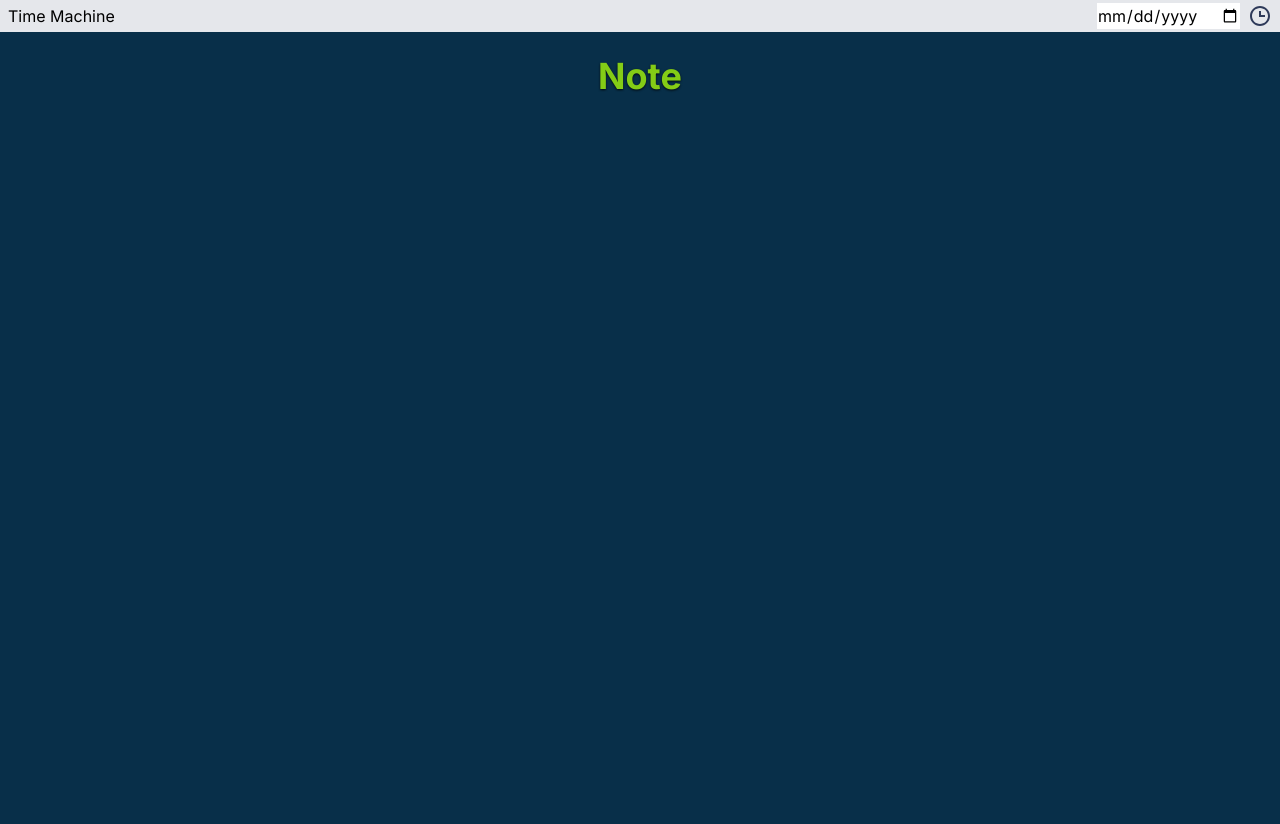
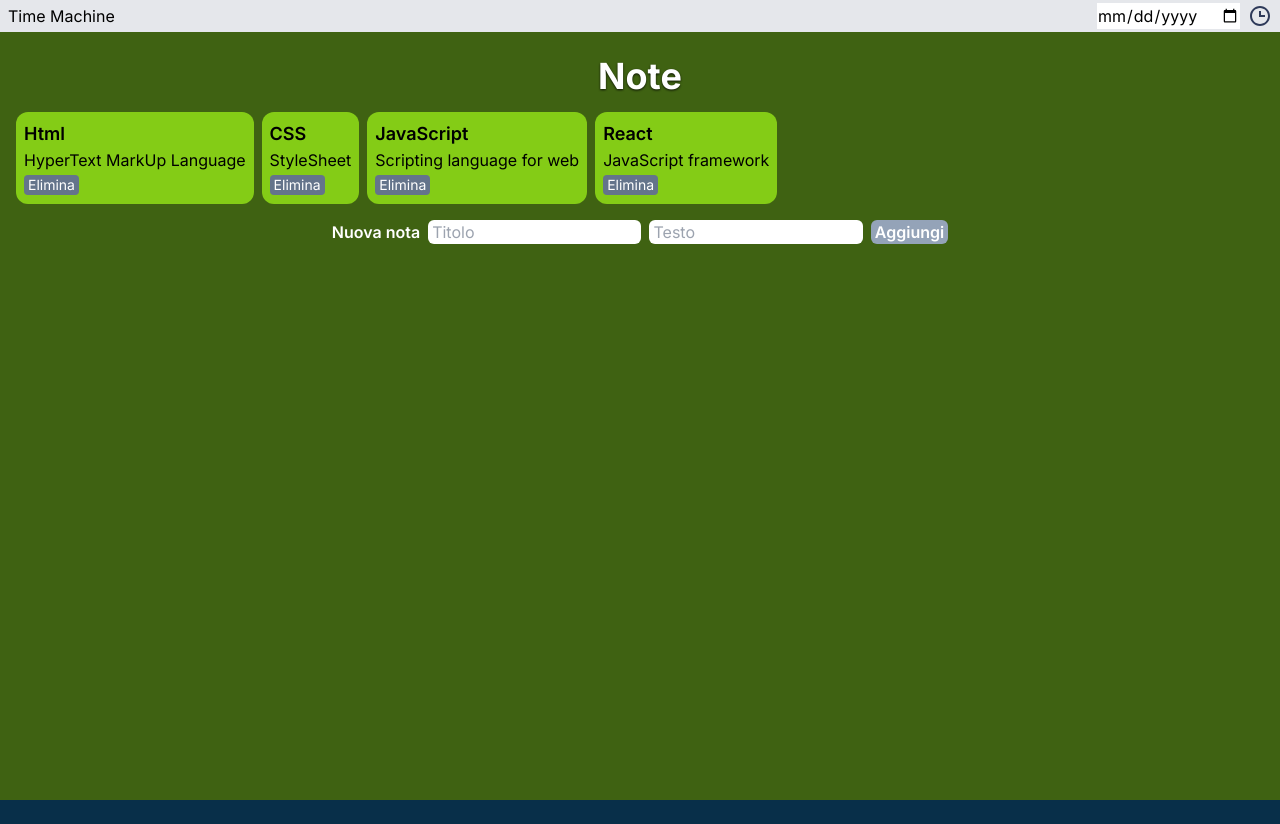
Before and after one commit to ufilme/Semplicemente-Etereo-Luminoso-Fulgido-Immutabile-Eternamente, a Next.js app in the folder src/: page /note in a window 1280 px wide. After the commit the page ends 800 px from the top, so only its background shows below. Built offline with nearby package versions, Linux system fonts and the light colour scheme.

Commit message:
add: basic notes page

```diff
--- a/src/app/note/page.tsx
+++ b/src/app/note/page.tsx
@@ -1,7 +1,72 @@
+"use client";
+
 import "../global.css";
+import { useState } from "react";
 
-export default function Home() {
-  return <div>
-      <h1 className="mt-6 text-center text-4xl font-bold text-lime-500 drop-shadow-[0_1.2px_1.2px_rgba(0,0,0,0.8)]">Note</h1>
+export default function Note() {
+  const [title, setTitle] = useState("");
+  const [des, setDes] = useState("");
+  const [notes, setNotes] = useState(data);
+  const [count, setCount] = useState(4);
+
+  function remove(id: number) {
+    setNotes(notes.filter((e) => e.key !== id));
+  }
+
+  function handle() {
+    if (!title || !des) {
+      window.alert("Incomplete input");
+      return;
+    }
+    setNotes([...notes, { key: count, title: title, des: des }]);
+    setCount(count + 1);
+    setTitle("");
+    setDes("");
+    console.log(notes);
+  }
+
+  return <div className="flex flex-col h-full bg-lime-800">
+      <h1 className="pt-6 text-center text-4xl font-bold text-white drop-shadow-[0_1.2px_1.2px_rgba(0,0,0,0.8)]">Note</h1>
+
+      <div className="notes flex flex-row flex-wrap gap-2 justify-start m-4">
+        {notes.map((e) => (
+          <div className="notes-item rounded-xl bg-lime-500 p-2">
+            <div>
+              <h4 className="text-lg font-semibold">{e.title}</h4>
+              <p className="text-base">{e.des}</p>
+            </div>
+            <button className="text-sm text-white rounded px-1 bg-slate-500 hover:bg-slate-900" onClick={() => remove(e.key)}>Elimina</button>
+          </div>
+        ))}
+      </div>
+
+      <div className="add flex flex-row gap-2 justify-center">
+        <h3 className="text-white font-semibold">Nuova nota</h3>
+        <input type="text" id="title" placeholder="Titolo" value={title} className="rounded-md px-1 w-1/6"
+          onChange={(e) => setTitle(e.target.value)}></input>
+        <input type="text" id="description" placeholder="Testo" value={des} className="rounded-md px-1 w-1/6"
+          onChange={(e) => {setDes(e.target.value);}}></input>
+        <button className="text-white font-semibold rounded-md px-1 bg-slate-400 hover:bg-slate-500" type="submit" onClick={handle}>Aggiungi</button>
+      </div>
     </div>
 }
+
+//dummy data
+const data = [
+  {
+    key: 0,
+    title: "Html",
+    des: "HyperText MarkUp Language",
+  },
+  { key: 1, title: "CSS", des: "StyleSheet" },
+  {
+    key: 2,
+    title: "JavaScript",
+    des: "Scripting language for web",
+  },
+  {
+    key: 3,
+    title: "React",
+    des: "JavaScript framework",
+  },
+];
--- a/src/app/pomodoro/page.tsx
+++ b/src/app/pomodoro/page.tsx
@@ -3,7 +3,7 @@ import Timer from "@/app/components/Timer";
 
 export default function Pomodoro() {
   return <div className="flex flex-col h-full bg-red-700">
-      <h1 className="mt-10 text-center text-4xl font-bold text-white drop-shadow-[0_1.2px_1.2px_rgba(0,0,0,0.8)]">Applicazione Pomodoro</h1>
+      <h1 className="pt-10 text-center text-4xl font-bold text-white drop-shadow-[0_1.2px_1.2px_rgba(0,0,0,0.8)]">Applicazione Pomodoro</h1>
       <div className="my-auto h-4/6 flex flex-col justify-center"><Timer /></div>
     </div>
 }
```
